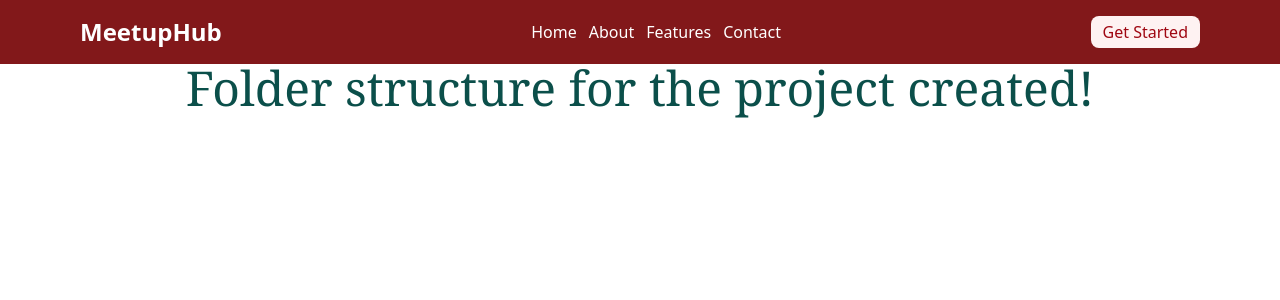
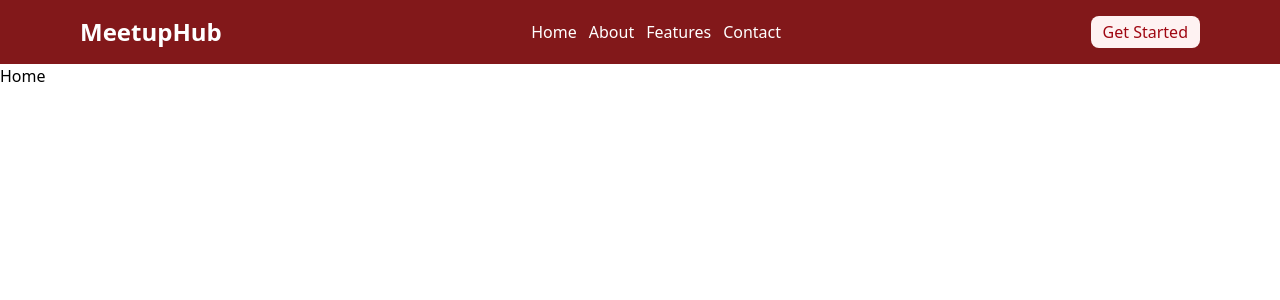
Before and after one commit to noureddineweb3dev/MeetupHub, a React (Vite) app: page / in a window 1280 px wide. Shown: the top 300 px of the page. Built offline with nearby package versions, Linux system fonts and the light colour scheme.

Commit message:
main routing created

```diff
--- a/src/components/layout/Navbar.jsx
+++ b/src/components/layout/Navbar.jsx
@@ -1,8 +1,9 @@
-import { NavLink } from 'react-router-dom';
+import { NavLink, Outlet } from 'react-router-dom';
 import Button from '../ui/Button';
 
 function Navbar() {
   return (
+    <>
       <div>
         <nav className="bg-red-900 px-20 flex items-center justify-between h-16 text-white">
           <h1 className="text-primary text-2xl font-bold">MeetupHub</h1>
@@ -15,6 +16,10 @@ function Navbar() {
           <Button text="Get Started" />
         </nav>
       </div>
+      <div>
+        <Outlet />
+      </div>
+    </>
   );
 }
 
--- a/src/router/router.jsx
+++ b/src/router/router.jsx
@@ -0,0 +1,19 @@
+import { createBrowserRouter, createRoutesFromElements, Route } from 'react-router-dom';
+import Navbar from '../components/layout/Navbar';
+import Home from '../pages/Menu/Home';
+import About from '../pages/Menu/About';
+import Features from '../pages/Menu/Features';
+import Contact from '../pages/Menu/Contact';
+
+const router = createBrowserRouter(
+  createRoutesFromElements(
+    <Route element={<Navbar />}>
+      <Route path="/" element={<Home />} />
+      <Route path="/about" element={<About />} />
+      <Route path="/features" element={<Features />} />
+      <Route path="/contact" element={<Contact />} />
+    </Route>
+  )
+);
+
+export default router;
```
Also changed, not shown: src/main.jsx (+2 -8 lines). Lines whose indentation alone changed are shown as unchanged.
